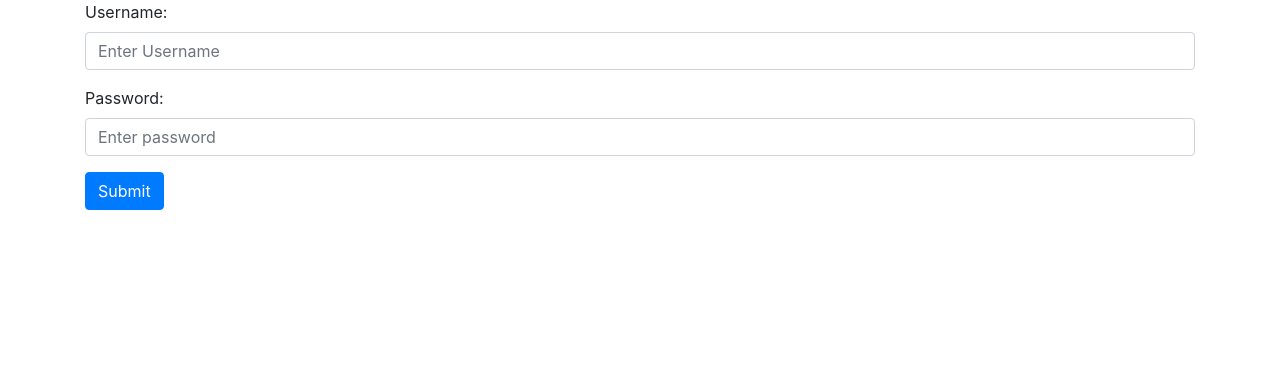
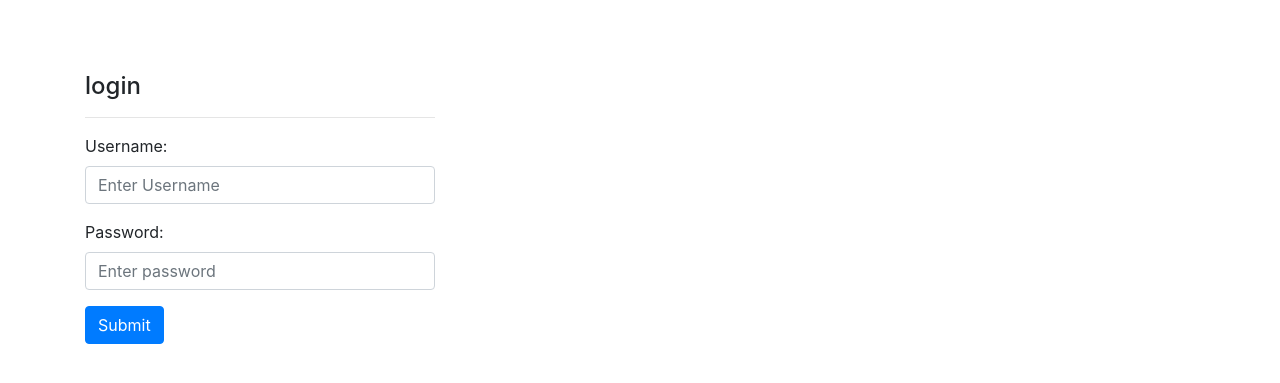
Before and after one commit to Riteshagg/Ecommerce-Website, a Django app: page /blog/login in a window 1280 px wide. Shown: the part 56-439 px from the top of the page. Run offline with Django 3.2, Linux system fonts and the light colour scheme; some libraries are stand-ins or nearby versions.

Commit message:
Access Control

```diff
--- a/blog/templates/blog/login.html
+++ b/blog/templates/blog/login.html
@@ -9,6 +9,11 @@
 
 
 <div class="container">
+  <br/><br/><br/>
+  <div class = 'row'>
+    <div class="col-4">
+      <h4>login</h4>
+      <hr>
 <form action="login" method="POST">
     {% csrf_token %}
     <div class="form-group">
@@ -24,4 +29,6 @@
     <button type="submit" class="btn btn-primary">Submit</button>
   </form>
 </div>
+</div>
+</div>
 {% endblock %}
--- a/blog/templates/blog/signup.html
+++ b/blog/templates/blog/signup.html
@@ -16,6 +16,8 @@
 
 
 <div class="container">
+  <div class="row">
+    <div class="col-7">
 <form action="signup" method="POST">
     {% csrf_token %}
     <div class="form-group">
@@ -42,4 +44,6 @@
     <button type="submit" class="btn btn-primary">Submit</button>
   </form>
 </div>
+</div>
+</div>
 {% endblock %}
--- a/blog/views.py
+++ b/blog/views.py
@@ -3,6 +3,7 @@ from django.http import HttpResponse
 from django.contrib.auth import authenticate, login, logout
 from django.contrib.auth.models import User
 from django.contrib import messages
+from django.contrib.auth.decorators import login_required
 from .models import Product
 from .forms import List
 # Create your views here.
@@ -20,7 +21,7 @@ def index(request):
 
 
 
-
+@login_required(login_url='login')
 def product(request):
      pro = Product.objects.all()
      params  = {'products':pro}
@@ -62,6 +63,9 @@ def handlelogin(request):
                         return redirect(index)
         return render(request,"blog/login.html")
 
+
+
+@login_required(login_url='login')
 def handlelogout(request):
         logout(request)
         messages.success(request,"Logout successfully")
```
